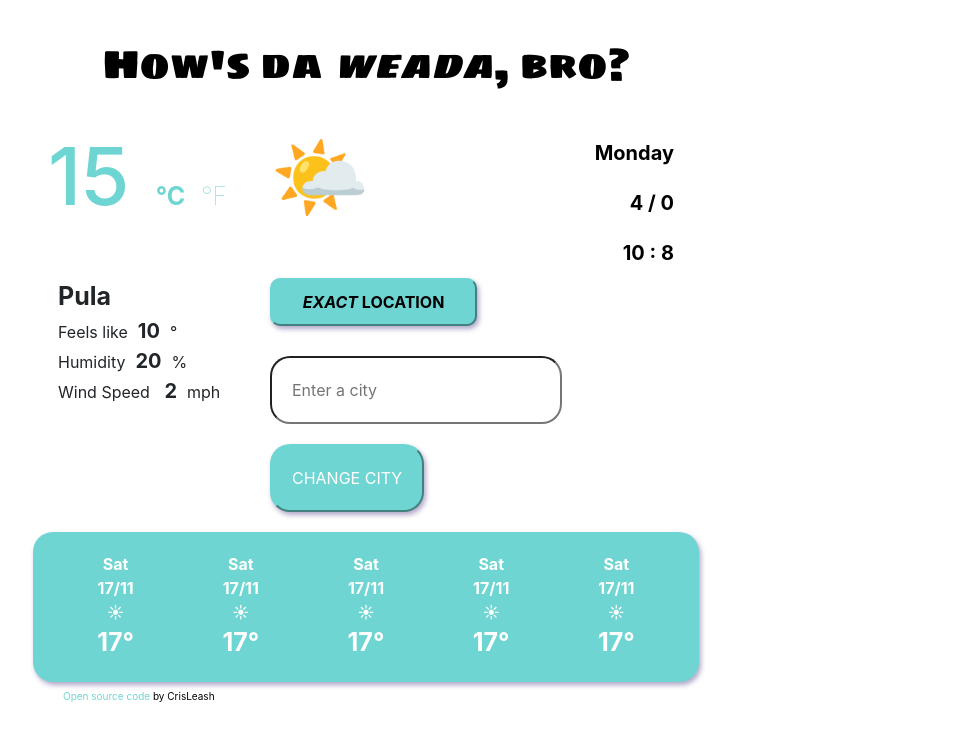
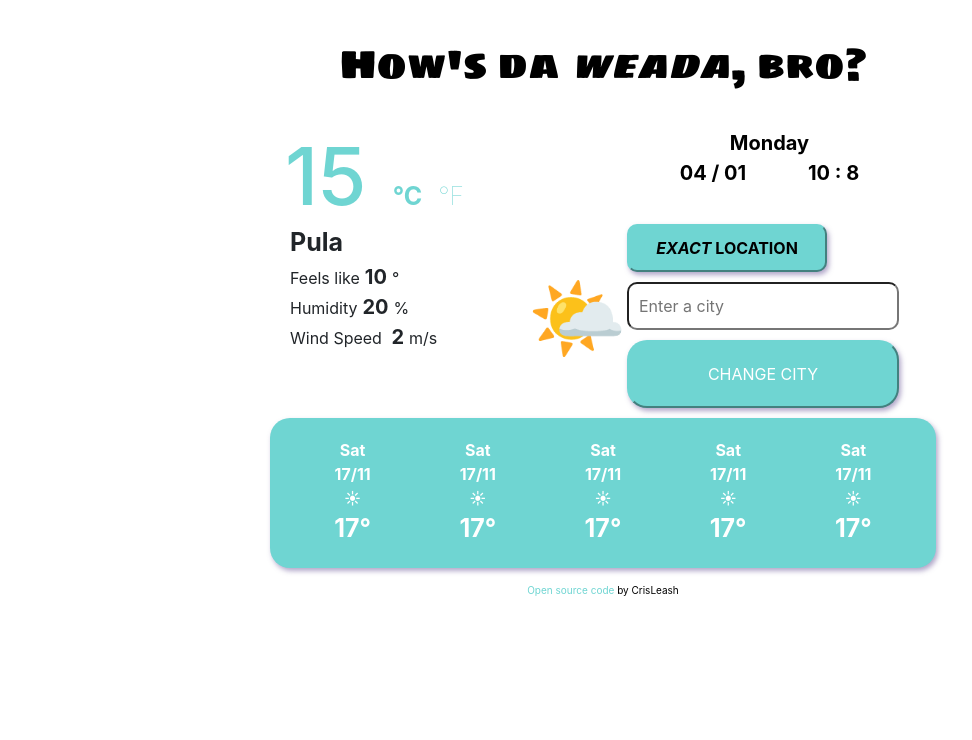
Before and after one commit to CrisLeash/my-WeatherApp, a plain HTML site: page index.html in a window 1280 px wide. Shown: the whole page, without its empty margins (37-1009 px from the left). Drawn offline with nearby package versions, Linux system fonts and the light colour scheme; a web font is replaced by a local one.

Commit message:
css update

```diff
--- a/index.html
+++ b/index.html
@@ -25,35 +25,40 @@
                     </a></h2>
                   </div>
                     <div class="col-2 current_icon">
-                      <h2 id="icon">  🌤
-                      </h2>
+
                     </div>
                         <div class="col-6 current_time">
                           <span class="week_day" id="weekDay">
                         Monday
                         </span>
+                        <div class="date_hours">
                         <span class="date_day" id="dateDayMonth">
                         16/10
                         </span>
                         <span class="time" id="actualTime">
                         14:00
                         </span>
+                      </div>
                     </div>
             <div class="col-4 current_place">
               <span class="city" id="currentCity">Pula</span>
-            </br>
+
             <span class="feelsLike">Feels like<span id="feelsLike">10</span>°</span>
-          </br>
+
               <span class="humidity">Humidity<span id="humidity">20</span>%</span>
-            </br>
-              <span class="wind">Wind Speed <span id="wind">2</span>mph</span>
+
+              <span class="wind">Wind Speed <span id="wind">2</span>m/s</span>
            </div>
-      <div class="col-8 search_place">
+      <div class="col-6 search_place">
+        <h2 id="icon">  🌤
+        </h2>
+        <div class="kurcina">
         <button class="buttonCurrentPlace" id="buttonCurrentPlace"><em>EXACT</em> LOCATION</button>
         <form id="inputTextCity">
           <input type="text city" placeholder="Enter a city" id="enterCity" />
           <input id="citySubmit" type="submit" class="bnt btn-primary" value="CHANGE CITY"/>
         </form>
+        </div>
         </div>
       </div>
    </div>
--- a/src/script.js
+++ b/src/script.js
@@ -63,10 +63,10 @@ let days =
  "Saturday"];
 let currentTimeWeek = document.querySelector("#weekDay");
 currentTimeWeek.innerHTML = days[now.getDay()];
-let actualMonth = now.getMonth();
+let actualMonth = now.getMonth()+1;
 let actualDay = now.getDate();
 let currentDateDay = document.querySelector("#dateDayMonth");
-currentDateDay.innerHTML = `${actualDay} / ${actualMonth}`;
+currentDateDay.innerHTML = `0${actualDay} / 0${actualMonth}`;
 let actualHours = now.getHours();
 let actualMinutes = now.getMinutes();
 let currentHoursMinutes = document.querySelector("#actualTime");
--- a/src/style.css
+++ b/src/style.css
@@ -38,7 +38,7 @@
     margin: 0 center;
   }
 
-  .col .current_time {
+  .col.current_time {
     display: block;
     text-align: right;
     padding: 0;
@@ -48,6 +48,11 @@
   .city {
     font-size: 25px;
     font-weight: bolder;
+  }
+
+  .date_hours {
+    display: flex;
+    justify-content: space-evenly;
   }
 
   #humidity,
@@ -68,7 +73,12 @@
     font-weight: bold;
     box-align: left;
     color: #000;
+  padding: 0px;
+      display: flex;
+      justify-content: center;
   }
+
+
 
   .scnd_day,
   .thrd_day,
@@ -89,9 +99,11 @@
     font-size: 25px;
   }
 
-  .row .next_days {
+  .row.next_days {
     display: inline;
   }
+
+
   .buttonCurrentPlace {
     background-color: #6fd5d2;
     font-weight: lighter;
@@ -99,11 +111,10 @@
     padding: 10px;
     box-shadow: 2px 3px 5px rgba(101, 82, 150, 0.5);
     border-color: #6fd5d2 ;
-    margin-bottom: 30px;
+    margin-bottom: 10px;
     width: 400px;
     font-weight: bold;
     max-width: 50%;
-
   }
 
   .buttonCurrentPlace:hover {
@@ -122,9 +133,9 @@
   }
 
   input {
-    padding: 20px;
-    border-radius: 20px;
-    margin-bottom: 20px;
+    padding: 10px;
+    border-radius: 10px;
+    margin-bottom: 10px;
   }
 
   .btn-primary:hover
@@ -139,17 +150,20 @@
     padding: 20px;
     border-radius: 20px;
     box-shadow: 2px 3px 5px rgba(101, 82, 150, 0.5);
-  }
+    display: flex;
+    justify-content: center;
+    width: 100%;
+     }
 
-  .current_time {
-    text-align: right;
-  }
+     .container.next_days {
+      display: flex;
+      flex-direction: column;
+      align-items: center;
+       }
 
-  p {display: inline;
-  color:white;}
 
   span {
-    padding: 10px;
+    padding: 0px;
   }
 
   .link {
@@ -157,3 +171,33 @@
     margin: 15px;
     color:#000;
   }
+
+  .container {
+    display: flex;
+    justify-content: center;
+  }
+
+  .search_place {
+    display: flex;
+    align-items: center;
+  }
+
+  .current_place {
+    display: flex;
+    flex-direction: column;
+    padding: 0px;
+    margin-left: 20px;
+  }
+
+  form {
+    display: flex;
+    flex-direction: column;
+    max-width: max-content;
+    margin: none;
+  }
+
+  #feelsLike,
+  #humidity,
+  #wind {
+    padding: 5px;
+  }
```
